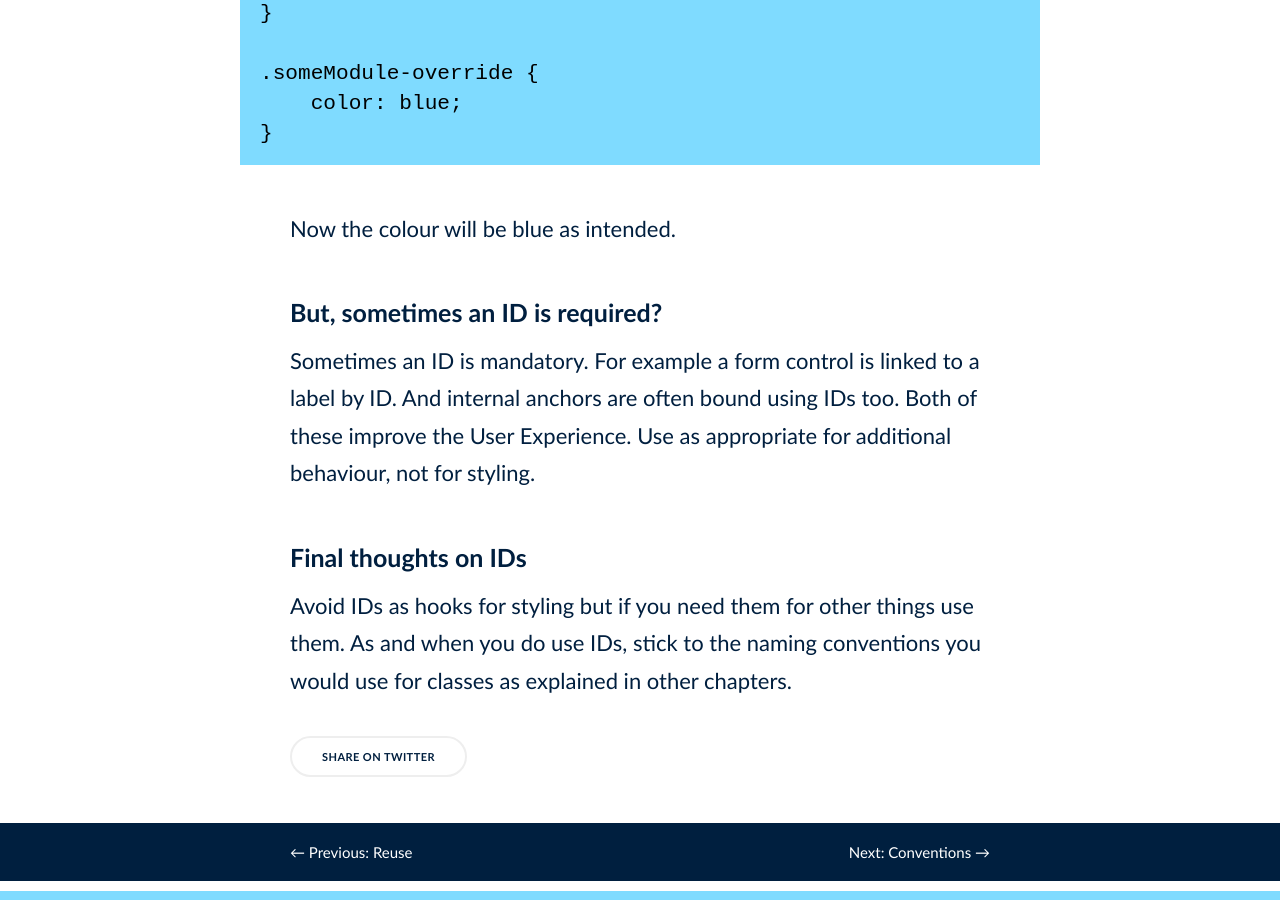
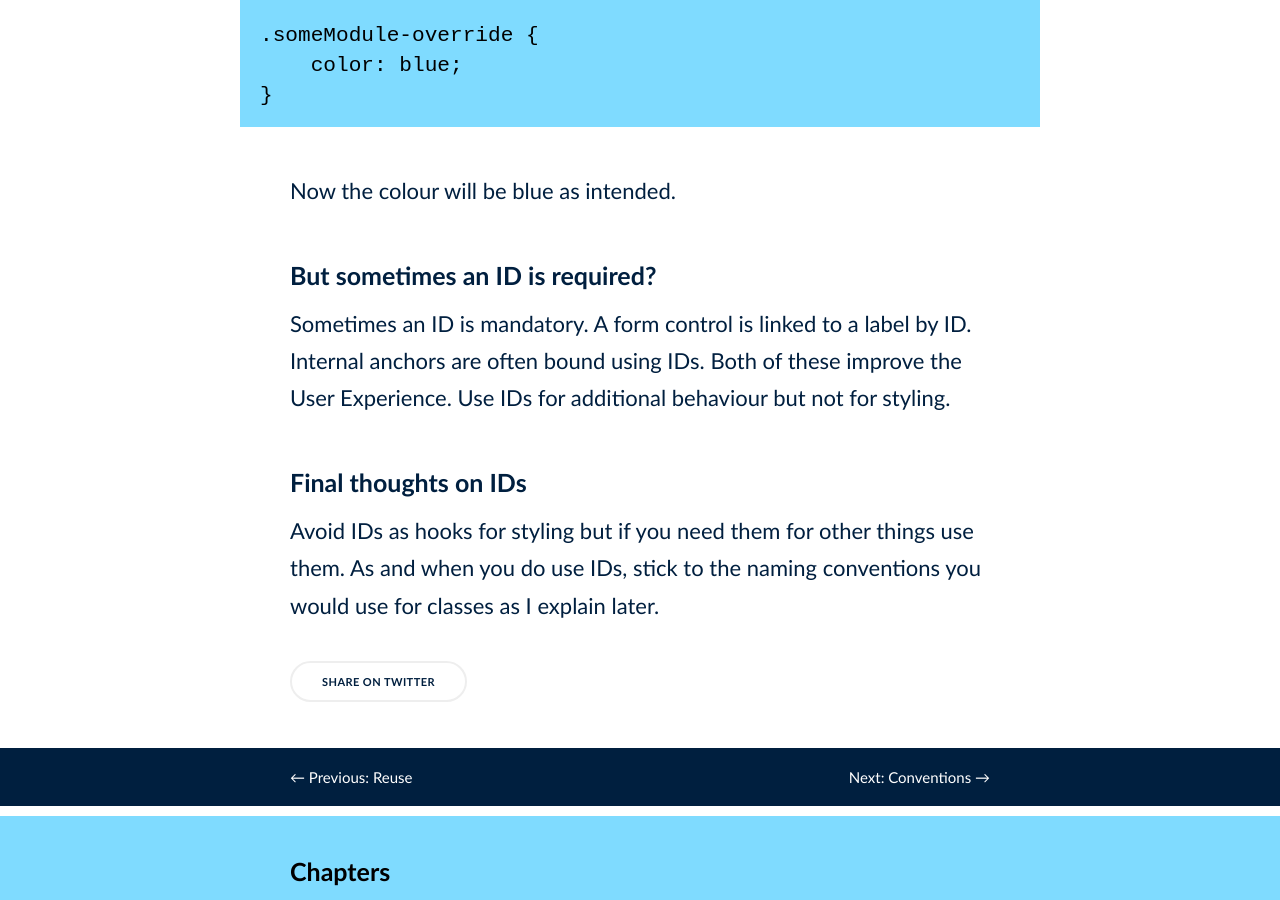
Before and after one commit to adamsilver/maintainablecss.com-jekyll, a Jekyll site: the page built from _chapters/04-ids.md, in a window 1280 px wide and 900 px high, scrolled down 1243 px. Built offline with Jekyll 4.4.1, drawn with Linux system fonts in a browser that asks for light colours; some of the changed text lies outside the part shown.

Commit message:
Ids improved

```diff
--- a/_chapters/04-ids.md
+++ b/_chapters/04-ids.md
@@ -36,10 +36,10 @@ If you apply the ID and the class name to the element, the colour will always be
 
 Now the colour will be blue as intended.
 
-## But, sometimes an ID is required?
+## But sometimes an ID is required?
 
-Sometimes an ID is mandatory. For example a form control is linked to a label by ID. And internal anchors are often bound using IDs too. Both of these improve the User Experience. Use as appropriate for additional behaviour, not for styling.
+Sometimes an ID is mandatory. A form control is linked to a label by ID. Internal anchors are often bound using IDs. Both of these improve the User Experience. Use IDs for additional behaviour but not for styling.
 
 ## Final thoughts on IDs
 
-Avoid IDs as hooks for styling but if you need them for other things use them. As and when you do use IDs, stick to the naming conventions you would use for classes as explained in other chapters.
+Avoid IDs as hooks for styling but if you need them for other things use them. As and when you do use IDs, stick to the naming conventions you would use for classes as I explain later.
```
Also changed, not shown: other parts of _chapters/04-ids.md (+1 -1 lines).
